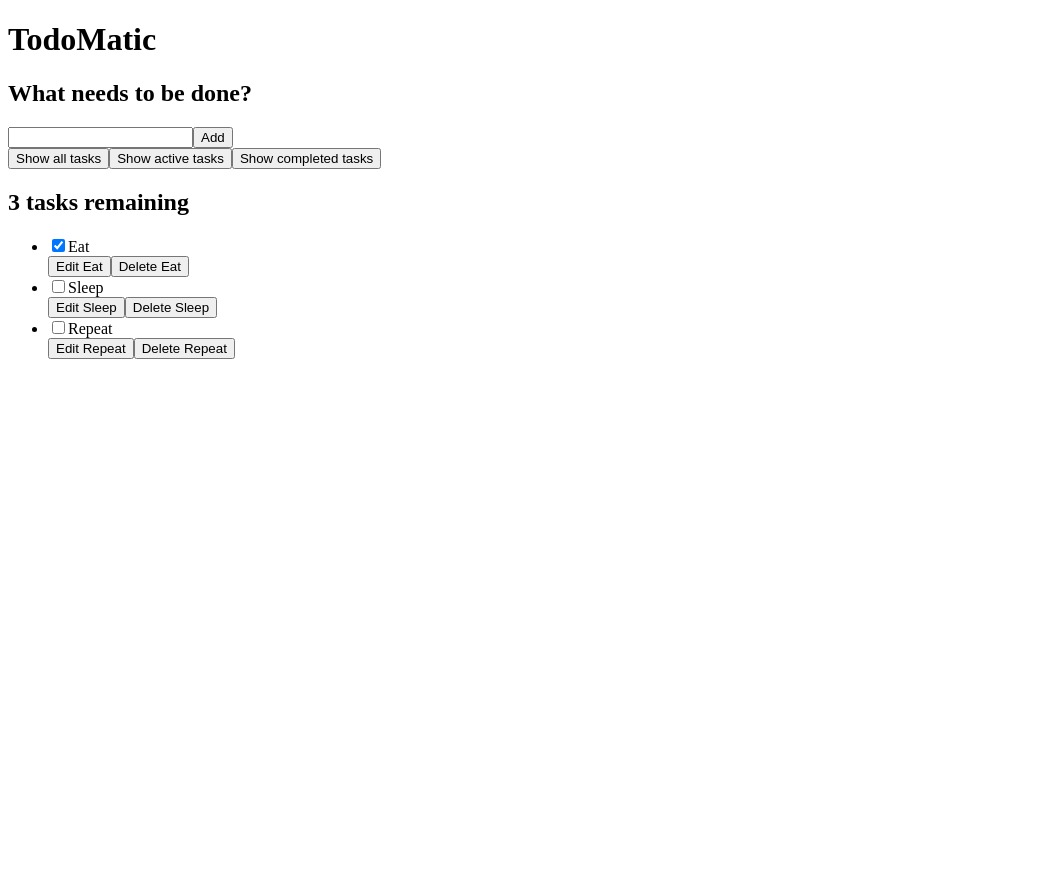
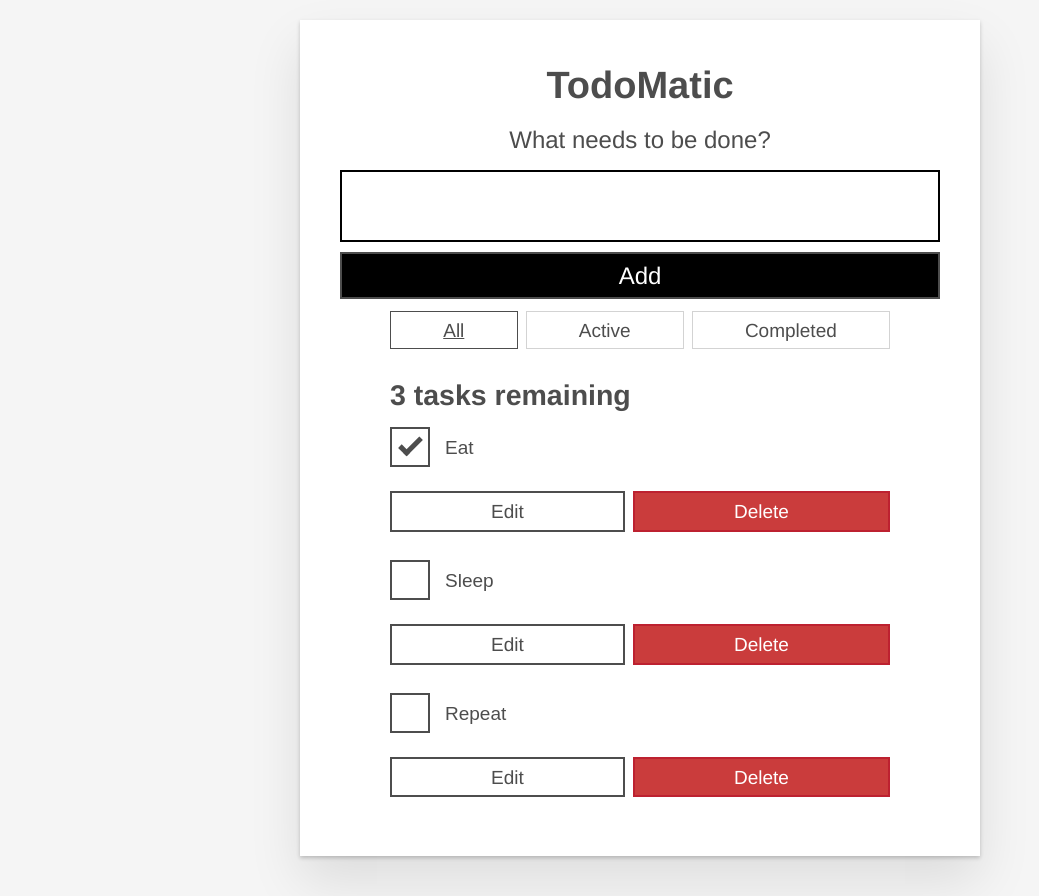
Before and after one commit to dengeist/moz-todo-react, a React (Create React App) app: page / in a window 1280 px wide. Shown: the whole page, without its empty margins (0-1039 px from the left). Before the commit the page ends 800 px from the top, so only its background shows below. Built offline with nearby package versions, Linux system fonts and the light colour scheme.

Commit message:
Delete separate css file

```diff
--- a/src/custom-checkboxes.css
+++ /dev/null
@@ -1,125 +0,0 @@
-/* CHECKBOX STYLES */
-.c-label {
-  font-family: Arial, sans-serif;
-  -webkit-font-smoothing: antialiased;
-  -moz-osx-font-smoothing: grayscale;
-  font-weight: 400;
-  font-size: 16px;
-  font-size: 1rem;
-  line-height: 1.25;
-  color: #0b0c0c;
-  display: block;
-  margin-bottom: 5px;
-}
-
-.c-input {
-  font-family: Arial, sans-serif;
-  -webkit-font-smoothing: antialiased;
-  -moz-osx-font-smoothing: grayscale;
-  font-weight: 400;
-  font-size: 16px;
-  font-size: 1rem;
-  line-height: 1.25;
-  box-sizing: border-box;
-  width: 100%;
-  height: 40px;
-  height: 2.5rem;
-  margin-top: 0;
-  padding: 5px;
-  border: 2px solid #0b0c0c;
-  border-radius: 0;
-  -webkit-appearance: none;
-  -moz-appearance: none;
-  appearance: none;
-}
-
-.c-input:focus {
-  outline: 3px dashed #fd0;
-  outline-offset: 0;
-  box-shadow: inset 0 0 0 2px;
-}
-
-.c-cb {
-  font-family: Arial, sans-serif;
-  -webkit-font-smoothing: antialiased;
-  font-weight: 400;
-  font-size: 1.6rem;
-  line-height: 1.25;
-  display: block;
-  position: relative;
-  min-height: 40px;
-  margin-bottom: 10px;
-  padding-left: 40px;
-  clear: left;
-}
-
-.c-cb > input[type="checkbox"] {
-  -webkit-font-smoothing: antialiased;
-  cursor: pointer;
-  position: absolute;
-  z-index: 1;
-  top: -2px;
-  left: -2px;
-  width: 44px;
-  height: 44px;
-  margin: 0;
-  opacity: 0;
-}
-
-.c-cb > label {
-  font-size: inherit;
-  font-family: inherit;
-  line-height: inherit;
-  display: inline-block;
-  margin-bottom: 0;
-  padding: 8px 15px 5px;
-  cursor: pointer;
-  touch-action: manipulation;
-}
-
-.c-cb > label::before {
-  content: "";
-  box-sizing: border-box;
-  position: absolute;
-  top: 0;
-  left: 0;
-  width: 40px;
-  height: 40px;
-  border: 2px solid currentColor;
-  background: transparent;
-}
-
-.c-cb > input[type="checkbox"]:focus + label::before {
-  border-width: 4px;
-  outline: 3px dashed #228bec;
-}
-
-.c-cb > label::after {
-  box-sizing: content-box;
-  content: "";
-  position: absolute;
-  top: 11px;
-  left: 9px;
-  width: 18px;
-  height: 7px;
-  transform: rotate(-45deg);
-  border: solid;
-  border-width: 0 0 5px 5px;
-  border-top-color: transparent;
-  opacity: 0;
-  background: transparent;
-}
-
-.c-cb > input[type="checkbox"]:checked + label::after {
-  opacity: 1;
-}
-
-@media only screen and (min-width: 40rem) {
-  .c-label,
-  .c-input,
-  .c-cb {
-    font-size: 19px;
-    font-size: 1.9rem;
-    line-height: 1.31579;
-  }
-}
--- a/src/index.js
+++ b/src/index.js
@@ -1,8 +1,7 @@
 import React from "react";
 import ReactDOM from "react-dom";
 
-// import "./index.css";
-// import "./custom-checkboxes.css";
+import "./index.css";
 
 import App from "./components/App";
 
```
